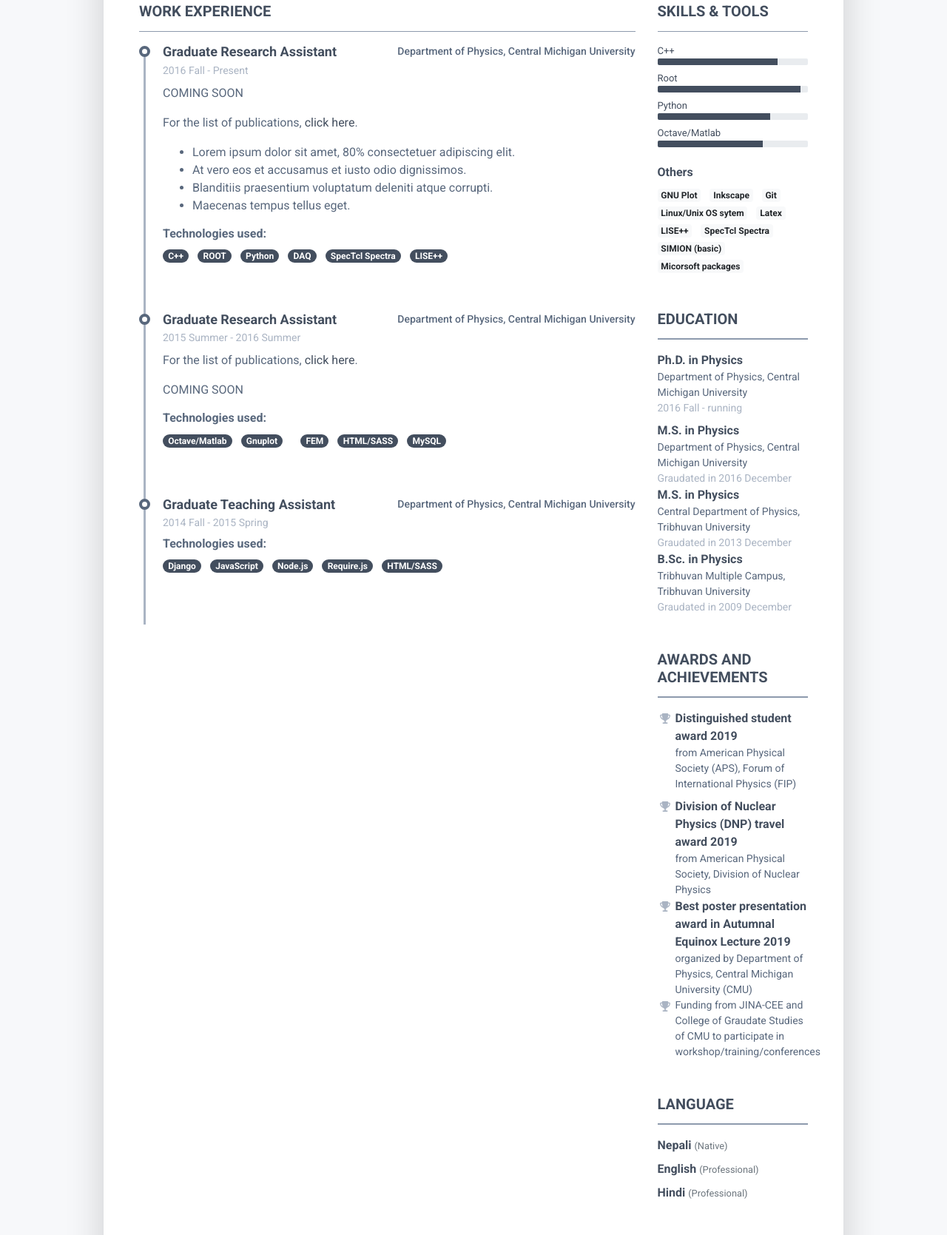
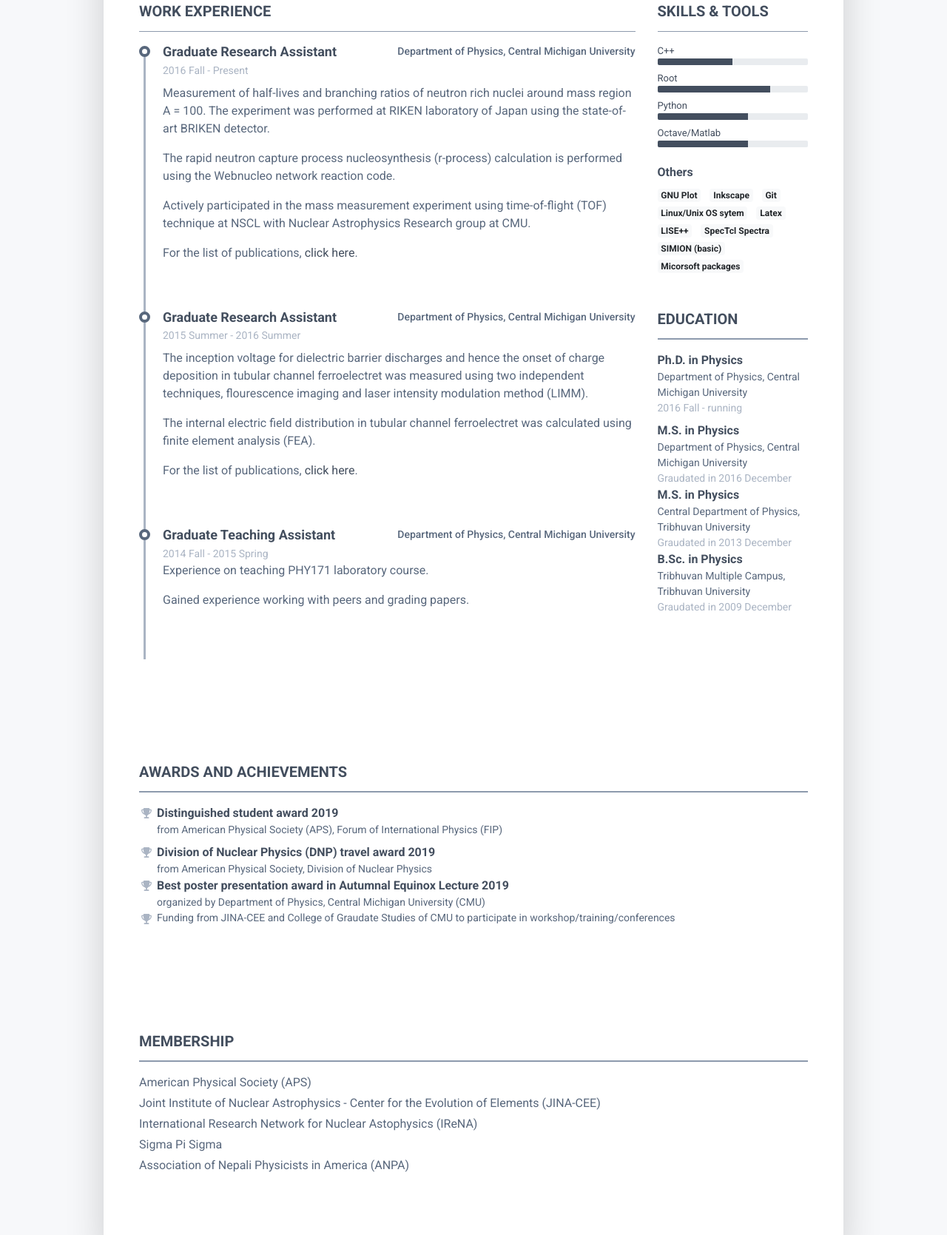
Before and after one commit to NepalNeerajan/NepalNeerajan.github.io, a plain HTML site: page resume.html in a window 1280 px wide. Shown: the part 471-2140 px from the top of the page at 74% size. Drawn offline with Linux system fonts and the light colour scheme.

Commit message:
format changes resume

```diff
--- a/resume.html
+++ b/resume.html
@@ -39,17 +39,18 @@
 							    <li><a href="#"><i class="fas fa-mobile-alt fa-fw mr-2" data-fa-transform="grow-6"></i>989 954 9073</a></li>
 						    </ul>
 					    </div><!--//primary-info-->
-					    <div class="secondary-info ml-md-auto mt-2">
+<!--					    <div class="secondary-info ml-md-auto mt-2">
 						    <ul class="resume-social list-unstyled">
 				                <li class="mb-3"><a href="#"><span class="fa-container text-center mr-2"><i class="fab fa-linkedin-in fa-fw"></i></span>linkedin.com/in/neerajan-nepal-095078b0</a></li>
 				                <li class="mb-3"><a href="#"><span class="fa-container text-center mr-2"><i class="fab fa-github-alt fa-fw"></i></span>github.com/NepalNeerajan</a></li>
 				                <li class="mb-3"><a href="#"><span class="fa-container text-center mr-2"><i class="fab fa-twitter fa-fw"></i></span>https://twitter.com/NeerajanN</a></li>
-				               <!-- <li><a href="#"><span class="fa-container text-center mr-2"><i class="fas fa-globe"></i></span>yourwebsite.com</a></li> -->
+				                <li><a href="#"><span class="fa-container text-center mr-2"><i class="fas fa-globe"></i></span>yourwebsite.com</a></li>
                                <a href="https://www.google.com/">Google Search</a>
                                <ul>
-                               <li><a href="website.html">Personal Website</a></li> </ul>
+                               <li><a href="index.html">Personal Website</a></li> </ul>
 						    </ul>
-					    </div><!--//secondary-info-->
+					    </div>
+--> <!--//secondary-info-->
 
 				    </div><!--//media-body-->
 			    </div><!--//media-->
@@ -79,23 +80,20 @@
 										    <div class="resume-position-time">2016 Fall - Present</div>
 									    </div><!--//resume-timeline-item-header-->
 									    <div class="resume-timeline-item-desc">
-                                            <p> COMING SOON </p>
+                                            <p>Measurement of half-lives and branching ratios of neutron rich nuclei around mass region A = 100. The experiment was performed at RIKEN laboratory of Japan using the state-of-art BRIKEN detector. </p>
+                                            <p>The rapid neutron capture process nucleosynthesis (r-process) calculation is performed using the Webnucleo network reaction code. </p>
+                                            <p>Actively participated in the mass measurement experiment using time-of-flight (TOF) technique at NSCL with Nuclear Astrophysics Research group at CMU.
 
                                             <p>For the list of publications, <a href="assets/images/PhD_publications.pdf"> click here</a>.</p>
-                                            </P> <!----
-                                            <p>Actively involved in the beta delayed neutron measurement experiments at RIKEN laboratory in Japan. The detailed analysis of the experiment which was performed for neutron rich istopes around mass A = 100 will be a part of Ph.D. thesis.</p>
-                                            <p>Involved in the mass measurment experiment using time of flight technique performed at NSCL, East Lansing, Experiment. </p>
-                                            <p>Performed rapid neutron capture process nucleosynthesis calculations using reaction network code by defining the thermodynamoc trajectories that parametrize conditions that lead to a r-process.</p>
-										    <h4 class="resume-timeline-item-desc-heading font-weight-bold">Achievements:</h4>
-                                            <p>I am going to publish values of half-lives of roughly 30 isotopes and few of them are measured for the first time. Also, for the first time the probability of beta delayed neutron emission of rougly 25 isotopes will be published soon.</p>
-                                            </p>The importance of nuclear data for the r-process calculations will be published soon. </p> -->
+                                            </P>
 
-                                            <ul>
+             <!--                               <ul>
 											    <li>Lorem ipsum dolor sit amet, 80% consectetuer adipiscing elit.</li>
 											    <li>At vero eos et accusamus et iusto odio dignissimos.</li>
 											    <li>Blanditiis praesentium voluptatum deleniti atque corrupti.</li>
 											    <li>Maecenas tempus tellus eget.</li>
 										    </ul>
+
 										    <h4 class="resume-timeline-item-desc-heading font-weight-bold">Technologies used:</h4>
 										    <ul class="list-inline">
 											    <li class="list-inline-item"><span class="badge badge-primary badge-pill">C++</span></li>
@@ -105,6 +103,7 @@
 											    <li class="list-inline-item"><span class="badge badge-primary badge-pill">SpecTcl Spectra</span></li>
 											    <li class="list-inline-item"><span class="badge badge-primary badge-pill">LISE++</span></li>
 										    </ul>
+                                            -->
 									    </div><!--//resume-timeline-item-desc-->
 
 								    </article><!--//resume-timeline-item-->
@@ -119,21 +118,9 @@
 										    <div class="resume-position-time">2015 Summer - 2016 Summer</div>
 									    </div><!--//resume-timeline-item-header-->
 									    <div class="resume-timeline-item-desc">
+                                            <p>The inception voltage for dielectric barrier discharges and hence the onset of charge deposition in tubular channel ferroelectret was measured using two independent techniques, flourescence imaging and laser intensity modulation method (LIMM).
+                                            <p>The internal electric field distribution in tubular channel ferroelectret was calculated using finite element analysis (FEA).
                                             <p>For the list of publications, <a href="assets/images/MS_publications.pdf"> click here</a>.</p>
-                                            <p> COMING SOON </P> <!----
-										    <p>The inception voltage for dielectric barrier discharges and hence the onset of charge deposition in tubular channel ferroelectret was measured using two independent techniques, fluorescence imaging and laser intensity modulation method (LIMM).</p>
-                                            </p>The internal electric field distribution in tubular channel ferroelectret was calculated using finite element analysis (FEA).</p>
-										    <h4 class="resume-timeline-item-desc-heading font-weight-bold">Achievements</h4>
-										    <p>A time-dependent FEA simulation of the LIMM measurement reproduced the observed thermoelastic resonances and their effect on the LIMM signal, and explained its seemingly erratic behaviour.</p> -->
-										    <h4 class="resume-timeline-item-desc-heading font-weight-bold">Technologies used:</h4>
-										    <ul class="list-inline">
-											    <li class="list-inline-item"><span class="badge badge-primary badge-pill">Octave/Matlab</span></li>
-											    <li class="list-inline-item"><span class="badge badge-primary badge-pill">Gnuplot</span></li>
-											    <li class="list-inline-item"><span class="badge badge-primary badge-pill"></span></li>
-											    <li class="list-inline-item"><span class="badge badge-primary badge-pill">FEM</span></li>
-											    <li class="list-inline-item"><span class="badge badge-primary badge-pill">HTML/SASS</span></li>
-											    <li class="list-inline-item"><span class="badge badge-primary badge-pill">MySQL</span></li>
-										    </ul>
 									    </div><!--//resume-timeline-item-desc-->
 
 								    </article><!--//resume-timeline-item-->
@@ -146,17 +133,8 @@
 										        <div class="resume-company-name ml-auto">Department of Physics, Central Michigan University</div>
 										    </div><!--//row-->
 										    <div class="resume-position-time">2014 Fall - 2015 Spring</div>
-									    </div><!--//resume-timeline-item-header-->
-									    <div class="resume-timeline-item-desc">
-
-										    <h4 class="resume-timeline-item-desc-heading font-weight-bold">Technologies used:</h4>
-										    <ul class="list-inline">
-											    <li class="list-inline-item"><span class="badge badge-primary badge-pill">Django</span></li>
-											    <li class="list-inline-item"><span class="badge badge-primary badge-pill">JavaScript</span></li>
-											    <li class="list-inline-item"><span class="badge badge-primary badge-pill">Node.js</span></li>
-											    <li class="list-inline-item"><span class="badge badge-primary badge-pill">Require.js</span></li>
-											    <li class="list-inline-item"><span class="badge badge-primary badge-pill">HTML/SASS</span></li>
-										    </ul>
+                                            <p>Experience on teaching PHY171 laboratory course.
+                                            <p>Gained experience working with peers and grading papers.
 									    </div><!--//resume-timeline-item-desc-->
 
 								    </article><!--//resume-timeline-item-->
@@ -183,26 +161,26 @@
 								        <li class="mb-2">
 								            <div class="resume-skill-name">C++</div>
 									        <div class="progress resume-progress">
-											    <div class="progress-bar theme-progress-bar-dark" role="progressbar" style="width: 80%" aria-valuenow="25" aria-valuemin="0" aria-valuemax="100"></div>
+											    <div class="progress-bar theme-progress-bar-dark" role="progressbar" style="width: 50%" aria-valuenow="25" aria-valuemin="0" aria-valuemax="100"></div>
 											</div>
 								        </li>
 								        <li class="mb-2">
 								            <div class="resume-skill-name">Root</div>
 									        <div class="progress resume-progress">
-											    <div class="progress-bar theme-progress-bar-dark" role="progressbar" style="width: 95%" aria-valuenow="25" aria-valuemin="0" aria-valuemax="100"></div>
+											    <div class="progress-bar theme-progress-bar-dark" role="progressbar" style="width: 75%" aria-valuenow="25" aria-valuemin="0" aria-valuemax="100"></div>
 											</div>
 								        </li>
 								        <li class="mb-2">
 								            <div class="resume-skill-name">Python</div>
 									        <div class="progress resume-progress">
-											    <div class="progress-bar theme-progress-bar-dark" role="progressbar" style="width: 75%" aria-valuenow="25" aria-valuemin="0" aria-valuemax="100"></div>
+											    <div class="progress-bar theme-progress-bar-dark" role="progressbar" style="width: 60%" aria-valuenow="25" aria-valuemin="0" aria-valuemax="100"></div>
 											</div>
 								        </li>
 
 								        <li class="mb-2">
 								            <div class="resume-skill-name">Octave/Matlab</div>
 									        <div class="progress resume-progress">
-											    <div class="progress-bar theme-progress-bar-dark" role="progressbar" style="width: 70%" aria-valuenow="25" aria-valuemin="0" aria-valuemax="100"></div>
+											    <div class="progress-bar theme-progress-bar-dark" role="progressbar" style="width: 60%" aria-valuenow="25" aria-valuemin="0" aria-valuemax="100"></div>
 											</div>
 								        </li>
 
@@ -255,6 +233,15 @@
 							    </ul>
 						    </div>
 					    </section><!--//education-section-->
+
+
+
+				    </div>
+			    </div><!--//row-->
+		    </div><!--//resume-body-->
+
+
+            <div class="resume-body p-5">
                 <section class="resume-section reference-section mb-5">
                     <h2 class="resume-section-title text-uppercase font-weight-bold pb-3 mb-3">Awards and Achievements</h2>
                     <div class="resume-section-content">
@@ -283,17 +270,16 @@
                         </ul>
                     </div>
                 </section><!--//interests-section-->
-					    <section class="resume-section language-section mb-5">
-						    <h2 class="resume-section-title text-uppercase font-weight-bold pb-3 mb-3">Language</h2>
-						    <div class="resume-section-content">
-							    <ul class="list-unstyled resume-lang-list">
-								    <li class="mb-2"><span class="resume-lang-name font-weight-bold">Nepali</span> <small class="text-muted font-weight-normal">(Native)</small></li>
-								    <li class="mb-2 align-middle"><span class="resume-lang-name font-weight-bold">English</span> <small class="text-muted font-weight-normal">(Professional)</small></li>
-								    <li><span class="resume-lang-name font-weight-bold">Hindi</span> <small class="text-muted font-weight-normal">(Professional)</small></li>
-							    </ul>
+
+
             </div>
-					    </section><!--//language-section-->
-					    <section class="resume-section interests-section mb-5">
+
+
+
+
+
+            <div class="resume-body p-5">
+                <section class="resume-section summary-section mb-5">
                     <h2 class="resume-section-title text-uppercase font-weight-bold pb-3 mb-3">Membership</h2>
                     <div class="resume-section-content">
                         <ul class="list-unstyled">
@@ -303,12 +289,9 @@
                             <li class="mb-1"> Sigma Pi Sigma </li>
                             <li class="mb-1"> Association of Nepali Physicists in America (ANPA) </li>
                         </ul>
-						    </div>
-					    </section><!--//interests-section-->
 
                     </div>
-			    </div><!--//row-->
-		    </div><!--//resume-body-->
+                </section><!--//summary-section-->
 
 
 	    </div>
```
Lines whose indentation alone changed are shown as unchanged.
